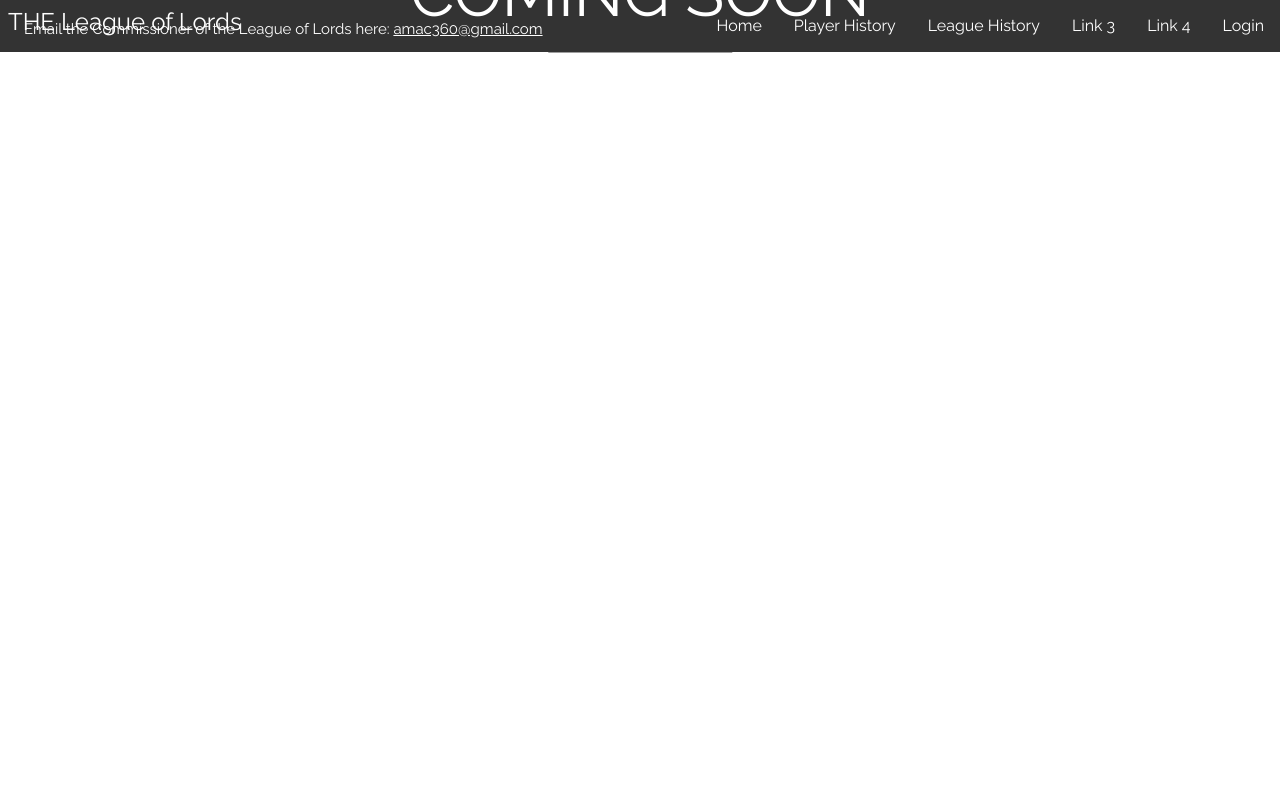
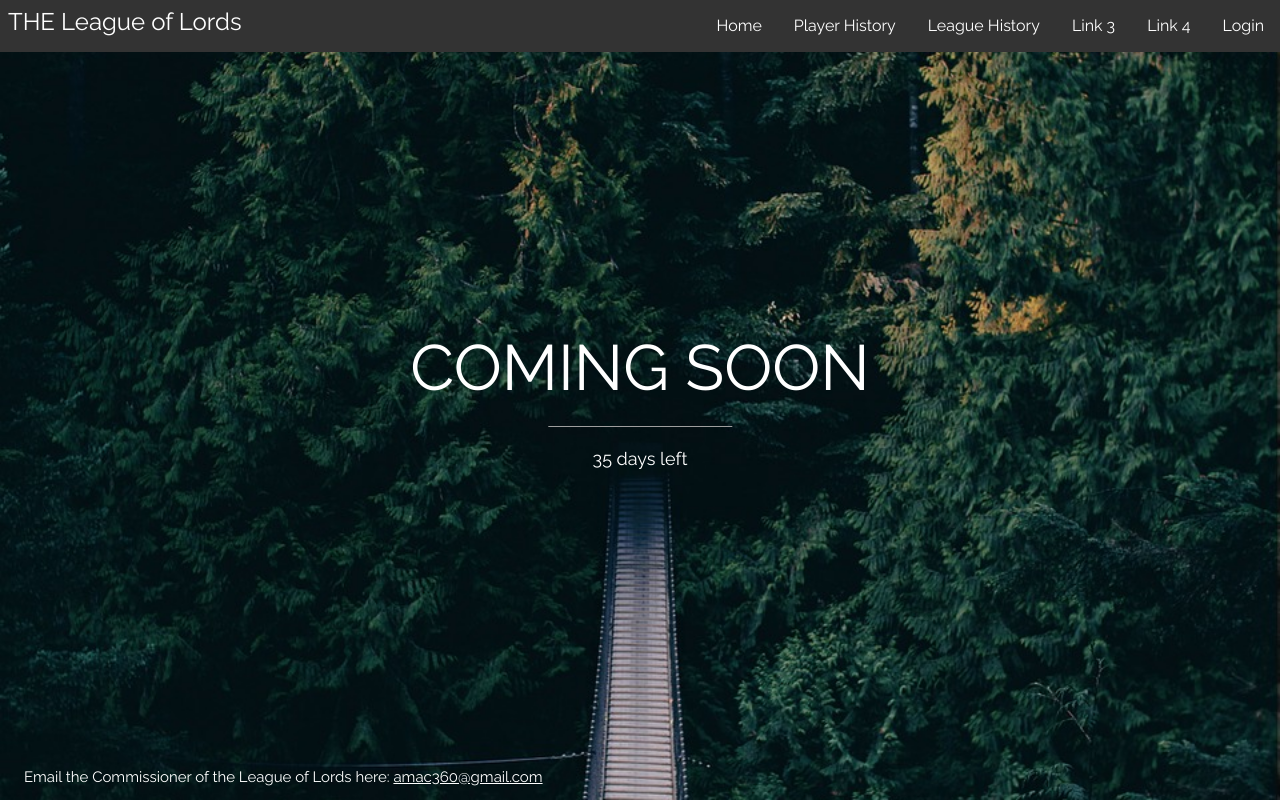
Before and after one commit to cwillforeal/fantasyfootballsite, a Python web app: template flaskr/templates/home.html in a window 1280 px wide. Run offline with Jinja, Linux system fonts and the light colour scheme; the template is opened without the code that fills it, so the values that code supplies are empty.

Commit message:
Fixed home page.

```diff
--- a/flaskr/templates/base.html
+++ b/flaskr/templates/base.html
@@ -26,7 +26,7 @@
     <a href="/LeagueHistory" >League History</a>
     <div class="dropdown">
     <button class="dropbtn">Player History</button>
-	<div class="dropdown-content">
+	<div class="dropdown-content" >
 		{% for user in users %}
 			{% if user.username != 'admin' %}
 				<a href="/PlayerHistory/{{user.username}}">{{user.name}}</a>
--- a/flaskr/templates/home.html
+++ b/flaskr/templates/home.html
@@ -1,9 +1,21 @@
 {% extends "base.html" %}
 {% block title %}Home{% endblock %}
 {% block content %}
-  <div class="w3-display-middle">
-    <h1 class="w3-jumbo w3-animate-top">COMING SOON</h1>
-    <hr class="w3-border-grey" style="margin:auto;width:40%">
-    <p class="w3-large w3-center">35 days left</p>
-  </div>
+<style>
+body,h1 {font-family: "Raleway", sans-serif}
+body, html {height: 100%}
+.bgimg {
+    background-image: url('static/imgs/forestbridge.jpg');
+    min-height: 100%;
+    background-position: center;
+    background-size: cover;
+}
+</style>
+<body>
+<div class="w3-display-middle">
+		<h1 class="w3-jumbo w3-animate-top">COMING SOON</h1>
+		<hr class="w3-border-grey" style="margin:auto;width:40%">
+		<p class="w3-large w3-center">35 days left</p>
+</div>
+</body>
 {% endblock %}
```
Also changed, not shown: flaskr/templates/comingsoon.html (line endings or trailing spaces).
